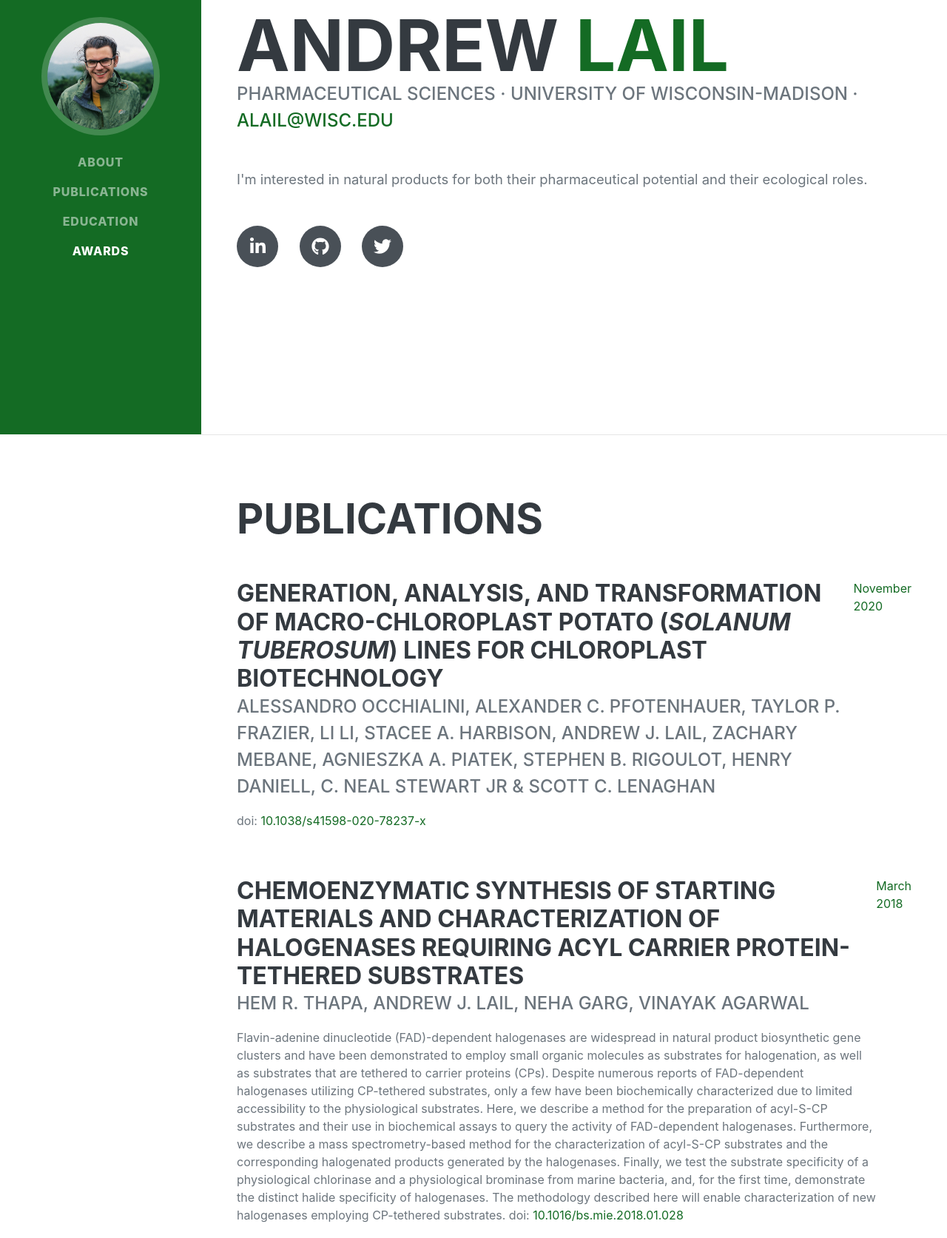
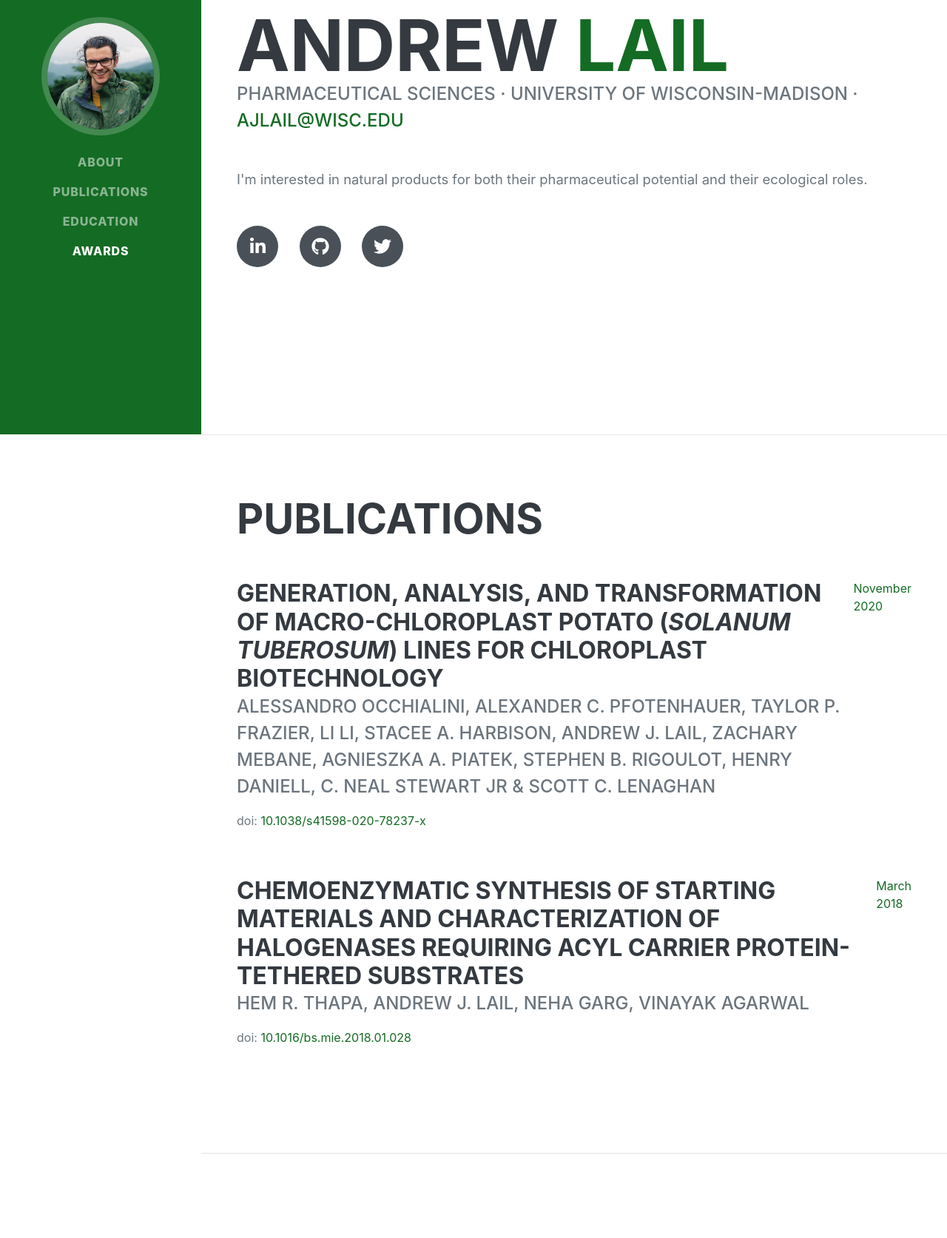
Before and after one commit to ajlail98/ajlail98.github.io, a plain HTML site: page index.html in a window 1280 px wide. Shown: the part 213-1886 px from the top of the page at 74% size. Drawn offline with nearby package versions, Linux system fonts and the light colour scheme; a web font is replaced by a local one.

Commit message:
Update index.html

```diff
--- a/index.html
+++ b/index.html
@@ -43,13 +43,14 @@
                     </h1>
                     <div class="subheading mb-5">
                         Pharmaceutical Sciences · University of Wisconsin-Madison ·
-                        <a href="mailto:name@email.com">alail@wisc.edu</a>
+                        <a href="mailto:name@email.com">ajlail@wisc.edu</a>
                     </div>
                     <p class="lead mb-5">I'm interested in natural products for both their pharmaceutical potential and their ecological roles.</p>
                     <div class="social-icons">
                         <a class="social-icon" href="https://www.linkedin.com/in/andrew-lail"><i class="fab fa-linkedin-in"></i></a>
                         <a class="social-icon" href="https://www.github.com/ajlail98"><i class="fab fa-github"></i></a>
                         <a class="social-icon" href="https://www.twitter.com/epiclail"><i class="fab fa-twitter"></i></a>
+
                     </div>
                 </div>
             </section>
@@ -69,7 +70,7 @@
                         <div class="flex-grow-1">
                             <h3 class="mb-0">Chemoenzymatic Synthesis of Starting Materials and Characterization of Halogenases Requiring Acyl Carrier Protein-Tethered Substrates</h3>
                             <div class="subheading mb-3">Hem R. Thapa, Andrew J. Lail, Neha Garg, Vinayak Agarwal</div>
-                            <p>Flavin-adenine dinucleotide (FAD)-dependent halogenases are widespread in natural product biosynthetic gene clusters and have been demonstrated to employ small organic molecules as substrates for halogenation, as well as substrates that are tethered to carrier proteins (CPs). Despite numerous reports of FAD-dependent halogenases utilizing CP-tethered substrates, only a few have been biochemically characterized due to limited accessibility to the physiological substrates. Here, we describe a method for the preparation of acyl-S-CP substrates and their use in biochemical assays to query the activity of FAD-dependent halogenases. Furthermore, we describe a mass spectrometry-based method for the characterization of acyl-S-CP substrates and the corresponding halogenated products generated by the halogenases. Finally, we test the substrate specificity of a physiological chlorinase and a physiological brominase from marine bacteria, and, for the first time, demonstrate the distinct halide specificity of halogenases. The methodology described here will enable characterization of new halogenases employing CP-tethered substrates. doi: <a href="https://www.dx.doi.org/10.1016/bs.mie.2018.01.028"> 10.1016/bs.mie.2018.01.028<a> </p>
+                            <p>doi: <a href="https://www.dx.doi.org/10.1016/bs.mie.2018.01.028"> 10.1016/bs.mie.2018.01.028<a> </p>
                         </div>
                         <div class="flex-shrink-0"><span class="text-primary">March 2018</span></div>
                     </div>
```
